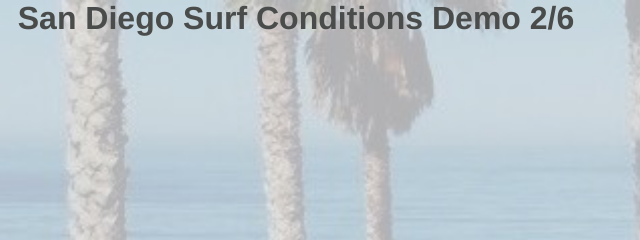
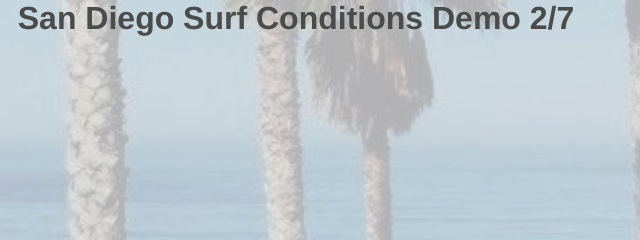
Before and after one commit to zaneobrien/SurfFinder, a website: page Surf.html in a window 1280 px wide. Shown: the top 240 px of the page, 344-984 px from the left. Drawn offline with nearby package versions, Linux system fonts and the light colour scheme.

Commit message:
testing commit

```diff
--- a/Surf.html
+++ b/Surf.html
@@ -12,7 +12,7 @@
       <link rel="stylesheet" href="style.css">
     </head>
     <div class = "banner">
-        <h1>San Diego Surf Conditions Demo 2/6</h1>
+        <h1>San Diego Surf Conditions Demo 2/7</h1>
         <div class="app">
             <line-chart v-if="loaded" :chart-labels="labels" :chart-data="results" :chart-wind="wind"> </line-chart>
         </div>
```
